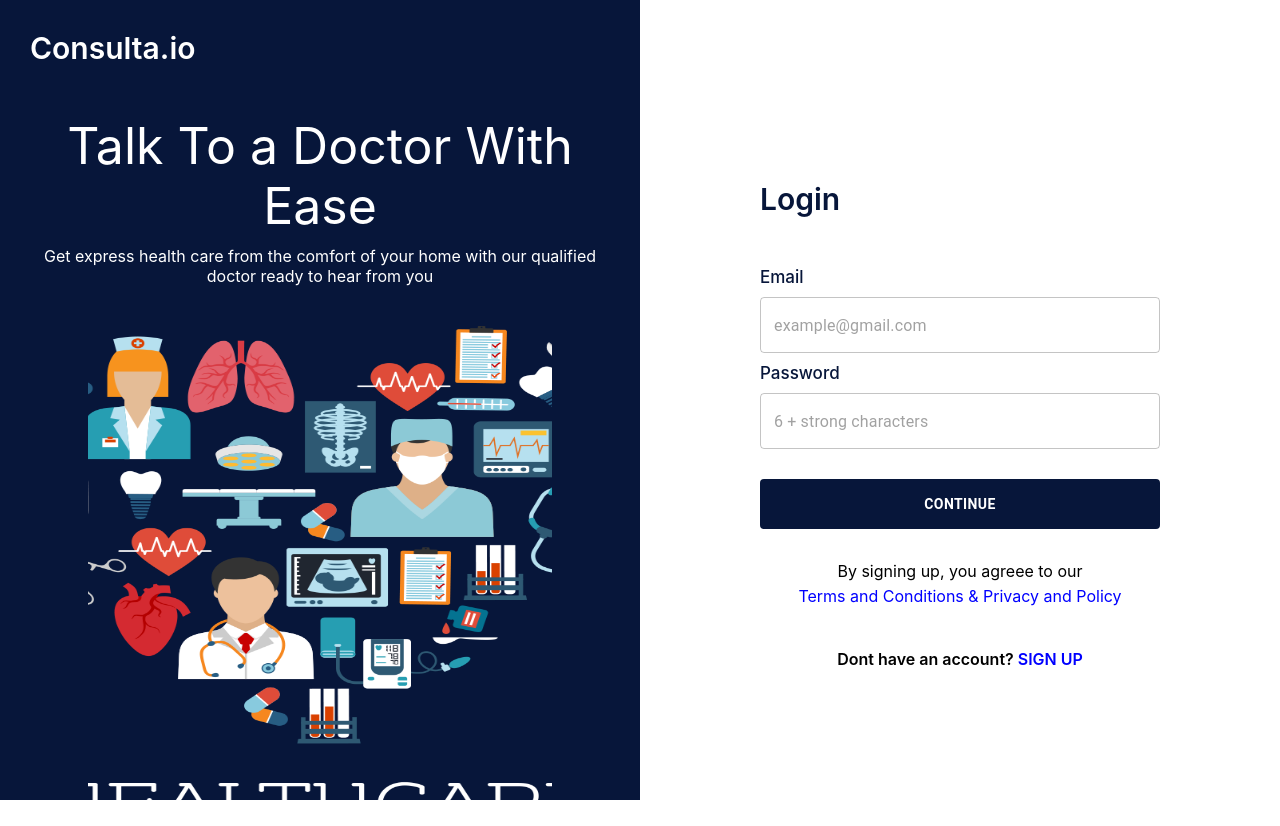
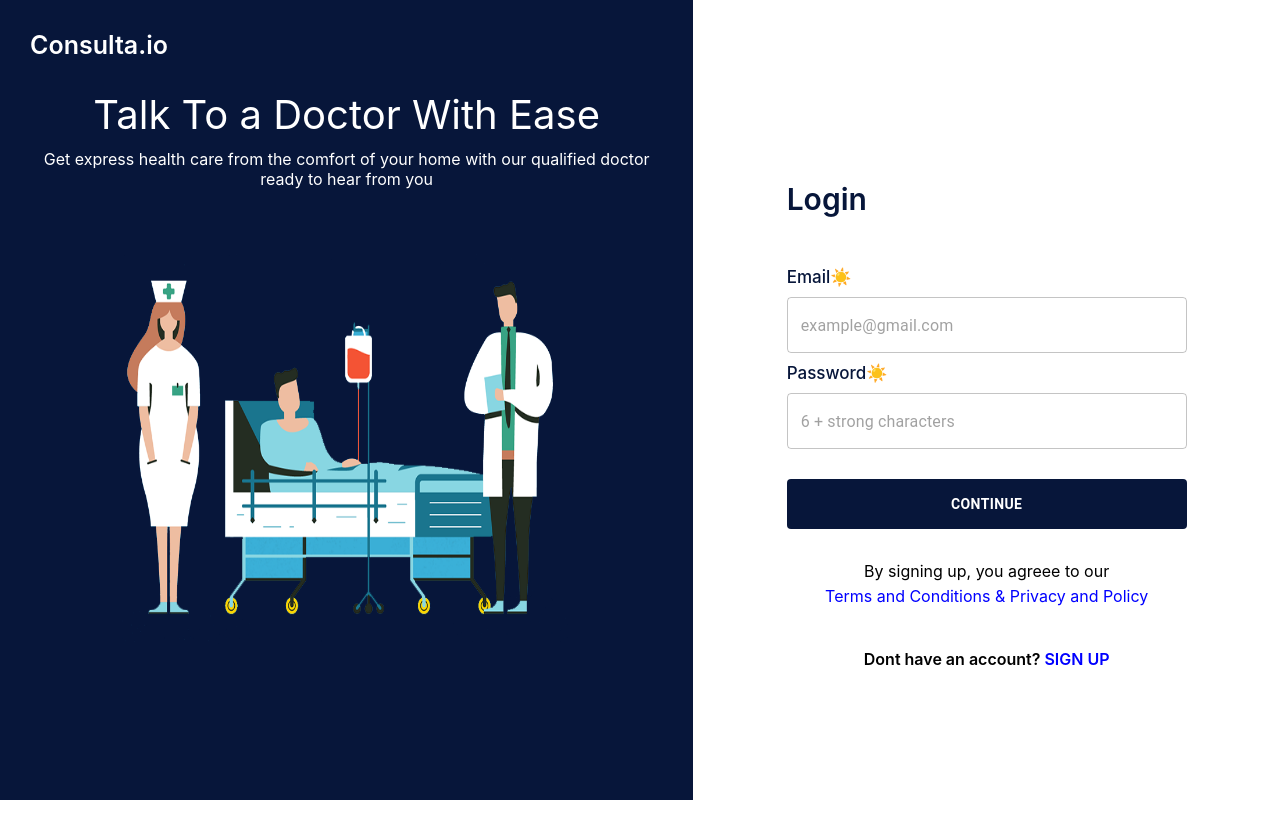
Before and after one commit to sadeeqdev/consult.io, a React (Create React App) app: page /login in a window 1280 px wide. After the commit the page ends 800 px from the top, so only its background shows below. Built offline with nearby package versions, Linux system fonts and the light colour scheme.

Commit message:
Responsive login page

```diff
--- a/src/views/Login.js
+++ b/src/views/Login.js
@@ -1,6 +1,7 @@
 import { Button, Grid, TextField } from "@mui/material"
 import { styled } from "@mui/system"
-import BannerImg from '../assets/loginpng_4.png';
+import BannerImg from '../assets/loginpng_3.png';
+import MobileBannerImg from '../assets/loginpng_3.png';
 
 const Login = () => {
 
@@ -10,18 +11,49 @@ const Login = () => {
         height:'100vh',
         color:'white',
         padding:'30px',
+        [theme.breakpoints.down('md')]:{
+            height:'50px',
+            padding:'15px',
+            backgroundColor:'#fff   ',
+            fontSize:'23px',
+            color:'#07163a'
+
+        },
     }))
 
 
     const StyledGridBannerLogo = styled(Grid)(({theme})=> ({
         fontSize:'30px',
         fontWeight:600,
+        [theme.breakpoints.down('xl')]:{
+            fontSize:'25px',
+        },
+        [theme.breakpoints.down('md')]:{
+            backgroundColor:'#fff   ',
+            fontSize:'23px',
+            color:'#07163a'
+
+        },
     }))
 
     const StyledGridBannerHeader = styled(Grid)(({theme})=> ({
         fontSize:'50px',
         textAlign:'center',
-        marginTop:'50px'
+        marginTop:'50px',
+        [theme.breakpoints.down('xl')]:{
+            fontSize:'40px',
+            marginTop:'30px'
+        },
+        [theme.breakpoints.down('lg')]:{
+            fontSize:'40px',
+            marginTop:'30px',
+        },
+        [theme.breakpoints.down('md')]:{
+            fontSize:'25px',
+            display:'none',
+            marginTop:'10px',
+            color:'#07163a'
+        },
     }))
 
     const StyledGridBannerpng = styled('div')(({theme})=> ({
@@ -30,15 +62,33 @@ const Login = () => {
         marginTop: '40px',
         height:'500px',
         backgroundImage: `url(${BannerImg})`,
-        backgroundSize: '650px 500px',
+        backgroundSize: '550px 500px',
         backgroundPosition:'center',
         backgroundRepeat:'no-repeat',
+        [theme.breakpoints.down('xl')]:{
+            backgroundSize: '450px 390px',
+            marginTop: '0px',
+        },
+        [theme.breakpoints.down('lg')]:{
+            height:'300px',
+            backgroundSize: '300px 270px',
+            marginTop: '0px',
+        },
+        [theme.breakpoints.down('md')]:{
+            backgroundImage: `url(${MobileBannerImg})`,
+            width:'90%',
+            backgroundSize: '250px 190px',
+        },
     }))
 
     const StyledGridBannerText = styled(Grid)(({theme})=> ({
         textAlign:'center',
         fontsize:'15px',
-        margin:'10px 0'
+        margin:'10px 0',
+        [theme.breakpoints.down('md')]:{
+            display:'none'
+
+        },
     }))
 
     const StyledGridLoginSideDiv = styled('div')(({theme})=> ({
@@ -47,14 +97,24 @@ const Login = () => {
         margin:'auto',
         display:'flex',
         justifyContent:'center',
-        alignItems:'center'
+        alignItems:'center',
+        [theme.breakpoints.down('md')]:{
+            width:'90%',
+            display:'block',
+            height:'auto',
+            marginTop:'240px',
+        },
     }))
 
     const StyledGridLoginHeader = styled('div')(({theme})=> ({
         fontSize:'30px',
         margin:'50px 0px',
         color:'#07163a',
-        fontWeight:600
+        fontWeight:600,
+        [theme.breakpoints.down('md')]:{
+            margin:'70px 0px',
+            display:'none'
+        },
     }))
 
 
@@ -62,11 +122,17 @@ const Login = () => {
         fontSize:'17px',
         fontWeight:500,
         color:'#07163a',
-        margin:'10px 0'
+        margin:'10px 0',
+        [theme.breakpoints.down('md')]:{
+        },
     }))
 
     const StyledGridLoginInput = styled(TextField)(({theme})=> ({
-        width:'400px'
+        width:'400px',
+        backgoundColor:'white',
+        [theme.breakpoints.down('md')]:{
+            width:'100%',
+        },
     }))
 
     const StyledGridLoginButton= styled(Button)(({theme})=> ({
@@ -77,23 +143,34 @@ const Login = () => {
         height:'50px',
         margin:'30px 0',
         fontWeight:600,
+        [theme.breakpoints.down('md')]:{
+            width:'100%',
+        },
+
     }))
 
     const StyledGridLoginText = styled('div')(({theme})=> ({
         textAlign:'center',
-        lineHeight:'25px'
+        lineHeight:'25px',
+        [theme.breakpoints.down('md')]:{
+            width:'100%',
+            marginTop:'-10px',
+    },
 
     }))
 
     const StyledLoginText = styled('div')(({theme})=> ({
         textAlign:'center',
         marginTop:'40px',
-        fontWeight:600
+        fontWeight:600,
+        [theme.breakpoints.down('md')]:{
+        marginTop:'10px',
+        },
     }))
 
   return (
     <Grid container direction="row">
-        <StyledGridBannerSide item sm={6} xl={8}>
+        <StyledGridBannerSide item md={6.5} xl={7.5} xs={12}>
             <StyledGridBannerLogo>Consulta.io</StyledGridBannerLogo>
             <StyledGridBannerHeader>Talk To a Doctor With Ease</StyledGridBannerHeader>
             <StyledGridBannerText>
@@ -101,13 +178,13 @@ const Login = () => {
             </StyledGridBannerText>
             <StyledGridBannerpng/>
         </StyledGridBannerSide>
-        <Grid item sm={6} xl={4}>
+        <Grid item md={5.5} xl={4.5} xs={12}>
             <StyledGridLoginSideDiv>
                 <div>
                 <StyledGridLoginHeader>Login</StyledGridLoginHeader>
-                <StyledGridLoginLabel >Email</StyledGridLoginLabel>
+                <StyledGridLoginLabel >Email☀️</StyledGridLoginLabel>
                 <StyledGridLoginInput placeholder="example@gmail.com" />
-                <StyledGridLoginLabel >Password</StyledGridLoginLabel>
+                <StyledGridLoginLabel >Password☀️</StyledGridLoginLabel>
                 <StyledGridLoginInput placeholder="6 + strong characters" />
                 <StyledGridLoginButton>Continue</StyledGridLoginButton>
                 <StyledGridLoginText>
```
